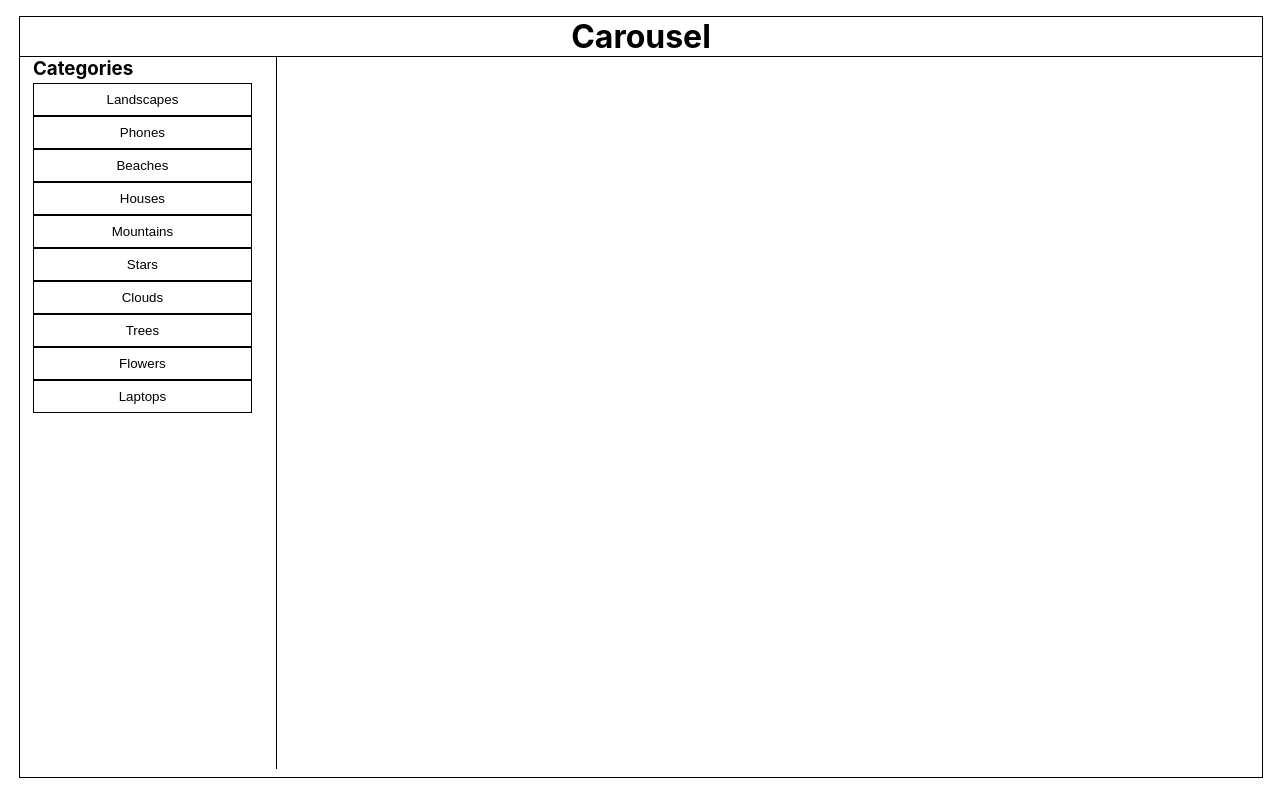
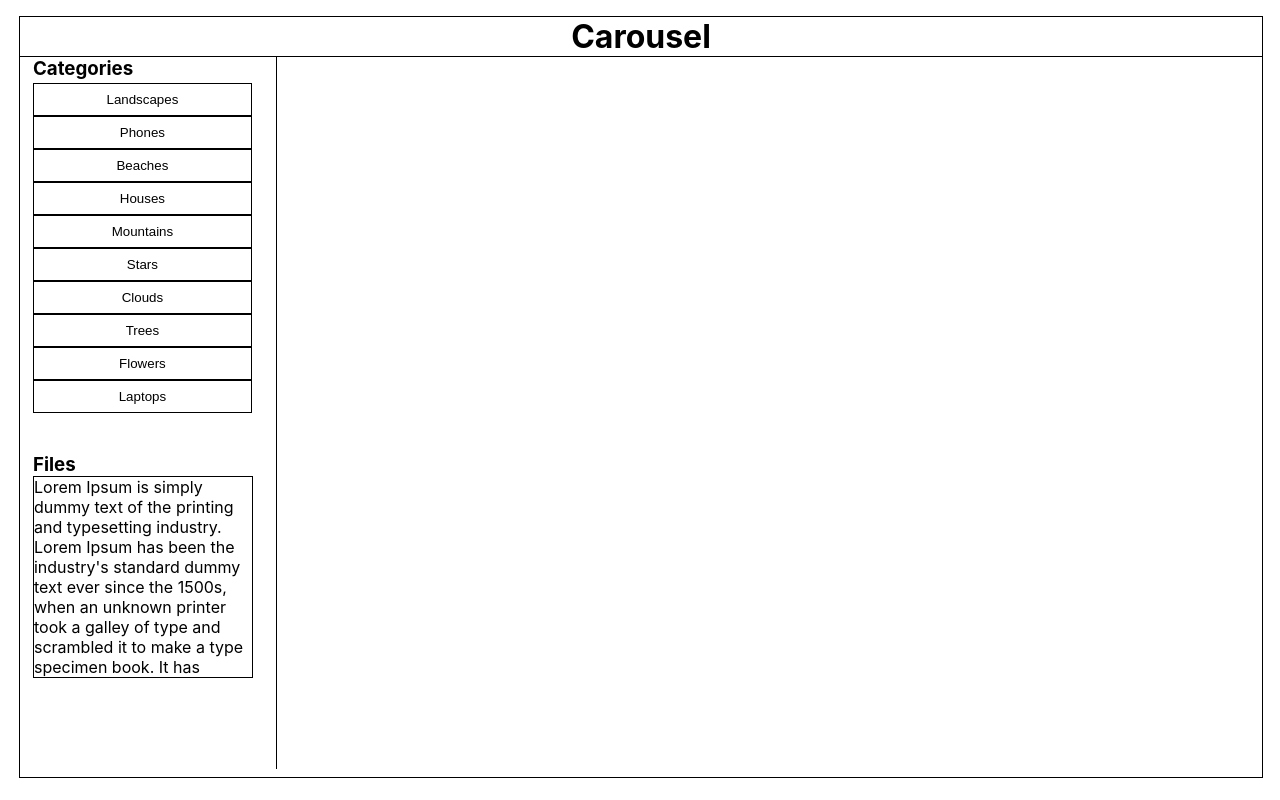
Before and after one commit to saqib0401/Image-Carousel, a React (Create React App) app in the folder frontend/: page / in a window 1280 px wide. Built offline with nearby package versions, Linux system fonts and the light colour scheme; no server answers.

Commit message:
adding Files Section

```diff
--- a/frontend/src/App.js
+++ b/frontend/src/App.js
@@ -1,6 +1,7 @@
 import "./App.css";
 import Header from "./components/Header";
 import Categories from "./components/Categories";
+import Files from "./components/Files";
 
 function App() {
   return (
@@ -8,6 +9,7 @@
       <Header />
       <div className="container">
         <Categories />
+        <Files />
       </div>
     </div>
   );
--- /dev/null
+++ b/frontend/src/components/Files.css
@@ -0,0 +1,12 @@
+.file_heading {
+  margin: 0;
+  margin-top: 5vh;
+  padding-left: 1vw;
+}
+.file_names {
+  height: 25vh;
+  margin-left: 1vw;
+  width: 17vw;
+  border: 1px solid black;
+  overflow-y: scroll;
+}
--- /dev/null
+++ b/frontend/src/components/Files.js
@@ -0,0 +1,21 @@
+import React from "react";
+import "./Files.css";
+const Files = () => {
+  return (
+    <div>
+      <h3 className="file_heading">Files</h3>
+      <div className="file_names">
+        Lorem Ipsum is simply dummy text of the printing and typesetting
+        industry. Lorem Ipsum has been the industry's standard dummy text ever
+        since the 1500s, when an unknown printer took a galley of type and
+        scrambled it to make a type specimen book. It has survived not only five
+        centuries, but also the leap into electronic typesetting, remaining
+        essentially unchanged. It was popularised in the 1960s with the release
+        of Letraset sheets containing Lorem Ipsum passages, and more recently
+        with desktop publishing software like Aldus PageMaker including versions
+        of Lorem Ipsum.
+      </div>
+    </div>
+  );
+};
+export default Files;
```
